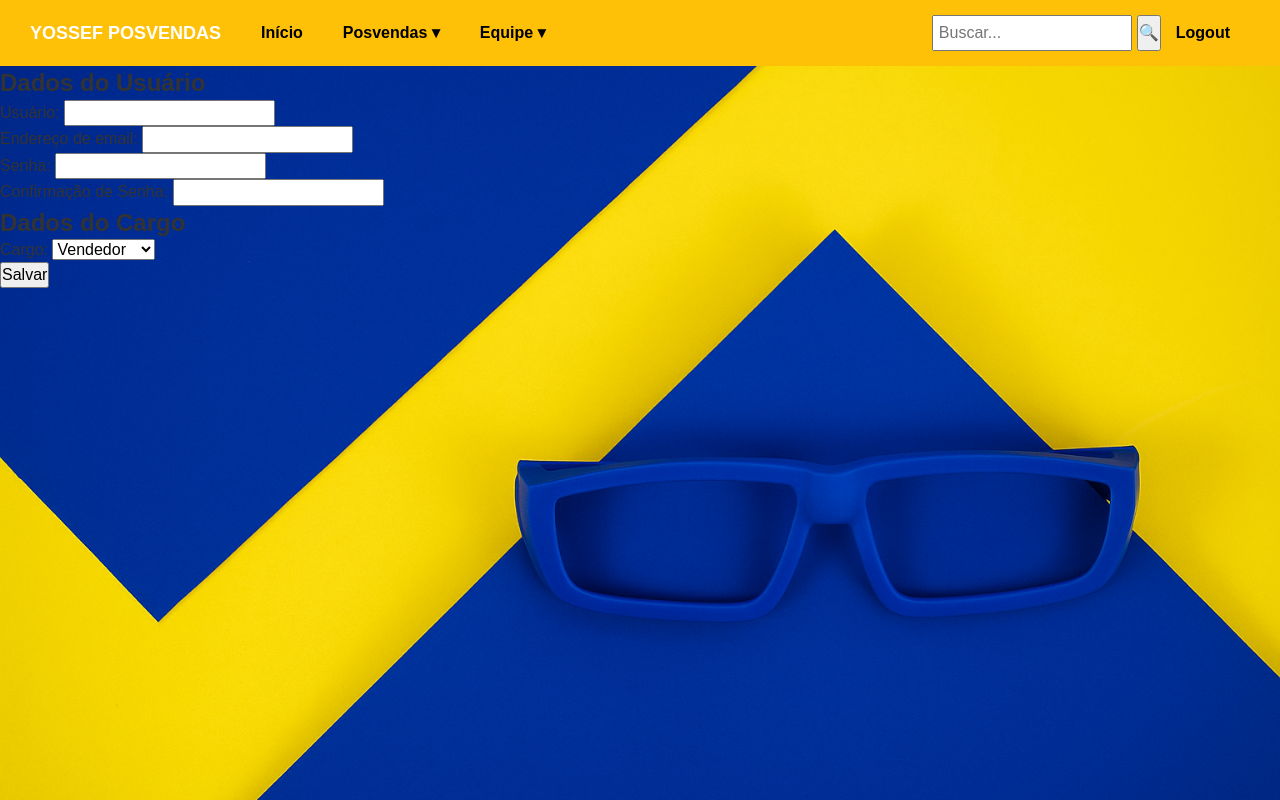
After one commit to PJKTDELFOS/posvendapamela, a Django app: page /cadastrar_equipe in a window 1280 px wide. The commit adds this page. Run offline with Django 5.2, Linux system fonts and the light colour scheme; the visitor is signed in with stand-in values (Sample User, id 1); some libraries are stand-ins or nearby versions.

Commit message:
Creat view, atualização do forms,e estruturas dos templates

```diff
--- a/base_static/global/css/style.css
+++ b/base_static/global/css/style.css
@@ -1,3 +1,37 @@
+*,
+*::before,
+*::after {
+  box-sizing: border-box;
+  margin: 0;
+  padding: 0;
+}
+
+html, body {
+  height: 100%;
+  font-family: sans-serif;
+  line-height: 1.4;
+  -webkit-font-smoothing: antialiased;
+  -moz-osx-font-smoothing: grayscale;
+}
+
+img, picture, video, canvas, svg {
+  display: block;
+  max-width: 100%;
+}
+
+input, button, textarea, select {
+  font: inherit;
+}
+
+a {
+  text-decoration: none;
+  color: inherit;
+}
+
+ul, ol {
+  list-style: none;
+}
+
 
 body {
       background-image: url("../../imagens/plano_de_fundo_oculos_1.png");
@@ -9,28 +43,86 @@ body {
       background-position: center;
       background-repeat: no-repeat;
       background-size: cover;
+    }
+
+.navbar-title {
+  color: white;
+  font-weight: bold;
+  font-size: 18px;
+  margin-right: 20px;; /* espaço entre o título e os links */
+}
+
+body > p:first-child {
+  margin-top: 0 !important;
+}
+
+
+    .navbar {
+      background-color: #0d6efd;
+      padding: 15px 30px;
+
+      display: flex;
+      justify-content: space-between;
+      align-items: center;
+      transition: background-color 0.6s ease-in-out;
+    }
+
+    .navbar:hover {
+      background-color: #ffc107; /* amarelo ao passar o mouse */
+    }
+
+    .navbar a {
+      color: white;
+      text-decoration: none;
+      margin-right: 20px;
+      font-weight: bold;
+      position: relative;
+      transition: color 0.4s ease;
+    }
+
+    .navbar:hover a {
+      color: #000; /* links ficam pretos com fundo amarelo */
+    }
+
+    .navbar a:hover {
+      text-decoration: underline;
+    }
+
+    /* Container do dropdown */
+    .dropdown {
+      position: relative;
+      display: inline-block;
+    }
+
+    /* Menu suspenso */
+    .dropdown-content {
+      display: none;
+      position: absolute;
+      background-color: white;
+      min-width: 160px;
+      box-shadow: 0px 8px 16px rgba(0,0,0,0.2);
+      z-index: 1;
+      border-radius: 5px;
+      transition: all 0.3s ease;
+    }
+
+    .dropdown-content a {
+      color: #333;
+      padding: 10px 25px;
+      text-decoration: none;
+      display: block;
+      font-weight: normal;
+      transition: background 0.3s ease;
+    }
+
+    .dropdown-content a:hover {
+      background-color: #f1f1f1;
+    }
+
+    .dropdown:hover .dropdown-content {
+      display: block;
+    }
+
+.search{
 
 }
-
-h1 {
-    color: #00796b; /* verde escuro */
-    text-align: center;
-    margin-top: 40px;
-}
-
-p {
-    font-size: 18px;
-    text-align: center;
-    color: #555;
-}
-
-.test-box {
-    background-color: #ffffff;
-    border: 2px solid #0097a7;
-    padding: 20px;
-    margin: 40px auto;
-    width: 300px;
-    text-align: center;
-    border-radius: 8px;
-    box-shadow: 2px 2px 8px rgba(0,0,0,0.1);
-}
--- a/base_templates/global/base.html
+++ b/base_templates/global/base.html
@@ -4,12 +4,16 @@
 
 <head>
     {% include "global/partials/_head.html" %}
-
 </head>
 
+<body>
+{% include "global/partials/_header.html" %}
 
-<body>
-{%block content %}{% endblock %}
+<main>
+    {%block content %}{% endblock %}
+</main>
+
+
 
 
 
--- /dev/null
+++ b/base_templates/global/partials/_header.html
@@ -0,0 +1,44 @@
+{% if user.is_authenticated %}
+    <div class="navbar">
+        <div style="display: flex; align-items: center; gap: 20px;">
+            <p class="navbar-title">YOSSEF POSVENDAS</p>
+<!-- aumentar botoes -->
+            <a href="#">Início</a>
+
+            <div class="dropdown">
+                <a href="#">Posvendas ▾</a>
+                <div class="dropdown-content">
+                    <a href="#">Clientes</a>
+                    <a href="#">Vendas</a>
+                    <a href="#">Produtos</a>
+                    <a href="#">Ocorrencias</a>
+                </div>
+            </div>
+
+            <div class="dropdown"><!-- aqui fazer opçoes somente para gerencia em diante -->
+                <a href="#">Equipe ▾</a>
+                <div class="dropdown-content">
+                    <a href="#">Atualizar cadastro</a>
+                    <a href="#">ver o que fazer aqui</a>
+                </div>
+            </div>
+        </div>
+
+        <!-- search + logout separados na direita -->
+        <div style="display: flex; align-items: center; gap: 15px;">
+            <div class="search-bar">
+                <form action="#" method="get" style="display: flex; gap: 5px;">
+                    <input type="text" name="q" placeholder="Buscar..." required style="padding: 5px; width: 200px;">
+                    <button type="submit">🔍</button>
+                </form>
+            </div>
+            <a href="{% url 'posvendasapp:logout' %}">Logout</a>
+        </div>
+    </div>
+{% else %}
+    <div class="navbar">
+        <p class="navbar-title">YOSSEF POSVENDAS</p>
+        <a href="{% url 'posvendasapp:cadastrar_equipe' %}">Registrar </a>
+        <a href="#">Esqueceu sua senha</a>
+    </div>
+{% endif %}
--- a/posvendasapp/apps.py
+++ b/posvendasapp/apps.py
@@ -4,3 +4,6 @@ from django.apps import AppConfig
 class PosvendasappConfig(AppConfig):
     default_auto_field = 'django.db.models.BigAutoField'
     name = 'posvendasapp'
+
+    def ready(self):
+        import posvendasapp.signals
--- a/posvendasapp/forms.py
+++ b/posvendasapp/forms.py
@@ -16,76 +16,51 @@ class EquipeForm(forms.ModelForm):
 
 class UsuarioForm(forms.ModelForm):
     username = forms.CharField(max_length=150, required=True, label='Usuário')
-    password=forms.CharField(widget=forms.PasswordInput,max_length=255,required=True,label='Senha')
-
+    password = forms.CharField(widget=forms.PasswordInput, max_length=255, required=True, label='Senha')
     password2 = forms.CharField(widget=forms.PasswordInput, max_length=255, required=True, label='Confirmação de Senha')
-
-    def __init__(self,Usuario=None, *args, **kwargs):
-        super().__init__(*args, **kwargs)
-        self.Usuario = Usuario
-
     class Meta:
         model = User
-        fields =['username','email','password','password2']
+        fields = ['username', 'email', ]
 
-
-    def validate_unique(self):
-        return
+    def __init__(self, *args, **kwargs):
+        self.Usuario = kwargs.pop('Usuario', None)
+        super().__init__(*args, **kwargs)
 
     def clean(self):
         cleaned_data = super().clean()
-        validation_error_msg={}
-        usuario_data=cleaned_data.get('username')#ficar de olho nesse, pode dar erro
+        print("cleaned_data no clean():", cleaned_data)
+        usuario_data = cleaned_data.get('username')
         email_data = cleaned_data.get('email')
         password_data = cleaned_data.get('password')
         password2_data = cleaned_data.get('password2')
-        usuario_db=User.objects.filter(username=usuario_data).first()
-        email_db=User.objects.filter(email=email_data).first()
-        erro_msg_user_exists='usuario ja existente'
-        erro_msg_email_exists = 'email ja cadastrado'
-        erro_msg_pass_match = 'senhas nao conferem'
-        erro_msg_pass_len = 'tamanho minimo de senha: 6 ou mais caracteres'
-        erro_msg_required='campo obrigatorio'
-        print(self.cleaned_data)
+
+        usuario_db = User.objects.filter(username=usuario_data).first() if usuario_data else None
+        email_db = User.objects.filter(email=email_data).first() if email_data else None
+
         if self.Usuario:
-
             if usuario_db and usuario_db.id != self.Usuario.id:
-                validation_error_msg['username'] = erro_msg_user_exists
+                self.add_error('username', 'usuario ja existente')
             if email_db and email_db.id != self.Usuario.id:
-                    validation_error_msg['email'] = erro_msg_email_exists
-
-            if password_data and password2_data:
-                if password_data != password2_data:
-                    validation_error_msg['password'] = erro_msg_pass_match
-                    validation_error_msg['password2'] = erro_msg_pass_match
-                if len(password_data) < 6:
-                    validation_error_msg['password'] = erro_msg_pass_len
-                if not re.search(r'[a-zA-Z]', password_data) or not re.search(r'\d', password_data):
-                    validation_error_msg['password'] = "A senha deve conter pelo menos uma letra e um número."
-            else:
-                if not password_data:
-                    validation_error_msg['password'] = erro_msg_required
-                if not password2_data:
-                    validation_error_msg['password2'] = erro_msg_required
+                self.add_error('email', 'email ja cadastrado')
         else:
             if usuario_db:
-                validation_error_msg['username']=erro_msg_user_exists
+                self.add_error('username', 'usuario ja existente')
             if email_db:
-                validation_error_msg['email']=erro_msg_email_exists
-            if not password_data:
-                validation_error_msg['password']=erro_msg_required
-            if not password2_data:
-                validation_error_msg['password2']=erro_msg_required
+                self.add_error('email', 'email ja cadastrado')
 
-            if password_data != password2_data:
-                validation_error_msg['password'] = erro_msg_pass_match
-                validation_error_msg['password2'] = erro_msg_pass_match
+        if not password_data:
+            self.add_error('password', 'campo obrigatorio')
+        if not password2_data:
+            self.add_error('password2', 'campo obrigatorio')
 
+        if password_data and password2_data and password_data != password2_data:
+            self.add_error('password', 'senhas nao conferem')
+            self.add_error('password2', 'senhas nao conferem')
+
+        if password_data:
+            if len(password_data) < 6:
+                self.add_error('password', 'tamanho minimo de senha: 6 ou mais caracteres')
             if not re.search(r'[a-zA-Z]', password_data) or not re.search(r'\d', password_data):
-                validation_error_msg['password'] = "A senha deve conter pelo menos uma letra e um número."
+                self.add_error('password', 'A senha deve conter pelo menos uma letra e um número.')
 
-            if len(password_data) < 6:
-                validation_error_msg['password'] = erro_msg_pass_len
-
-        if validation_error_msg:
-            raise(forms.ValidationError(validation_error_msg))
+        return cleaned_data
--- /dev/null
+++ b/posvendasapp/templates/posvendasapp/cadastro_att_equipe.html
@@ -0,0 +1,22 @@
+{% extends "global/base.html" %}
+{% load crispy_forms_tags %}
+
+
+{%block content %}
+
+    <form method="post">
+    {% csrf_token %}
+    <h2>Dados do Usuário</h2>
+        {{ form_usuario.non_field_errors }}
+    {{ form_usuario.as_p }}
+    {% csrf_token %}
+    <h2>Dados do Cargo</h2>
+        {{ form_equipe.non_field_errors }}
+    {{ form_equipe.as_p }}
+
+    <button type="submit">Salvar</button>
+</form>
+
+
+
+{% endblock %}
--- a/posvendasapp/urls.py
+++ b/posvendasapp/urls.py
@@ -25,10 +25,19 @@ app_name = 'posvendasapp'
 
 urlpatterns = [
     path('', views.Login.as_view(), name='login_sistema'),
-    path('menuinicial', views.testelogin, name='menuinicial'),
+
+    path('logout', views.Logout.as_view(),name='logout'),
+    path('menuinicial/', views.testelogin, name='menuinicial'),
+
+    path('cadastrar_equipe', views.CadastrarEquipe.as_view(), name='cadastrar_equipe'),
+
+
 
     # path('',views.posvendasteste,name='posvendasapp'),
-    path('fichacliente',views.renderizarfechacliente,name='fichacliente'),
+
+    path('tabela_equipe', views.teste_tabelaEquipe, name='tabela_equipe'),
+
+
 
 
 ]
--- a/posvendasapp/views.py
+++ b/posvendasapp/views.py
@@ -3,6 +3,30 @@ from django.shortcuts import HttpResponse
 from django.contrib.auth.decorators import login_required
 from django.contrib.auth.views import LoginView
 from django.urls import reverse_lazy
+from django.contrib.auth import authenticate, login, logout
+from django.shortcuts import get_object_or_404,redirect,render,HttpResponse
+from django.views.generic.list import ListView,View
+from django.contrib.auth.mixins import LoginRequiredMixin
+from django.contrib.auth.mixins import LoginRequiredMixin
+from django.contrib.auth.views import LoginView,LogoutView
+from django.views.generic.list import ListView,View
+from django.views.generic.detail import DetailView
+from django.shortcuts import get_object_or_404,redirect,render,HttpResponse
+from . import models
+from . import forms
+from django.views.generic.edit import CreateView,UpdateView,DeleteView
+from django.db.models import Q
+import os
+from django.conf import settings
+import shutil
+from django.shortcuts import get_object_or_404
+from django.urls import reverse_lazy
+from django.views.generic import CreateView
+from django.contrib import messages
+from django.contrib.auth.decorators import login_required
+from django.contrib.auth import authenticate, login
+from.models import *
+from .forms import *
 
 # Create your views here.
 
@@ -10,13 +34,6 @@ from django.urls import reverse_lazy
 
 # Create your views here.
 
-
-def posvendasteste(request):
-    return HttpResponse('estou no posvendas')
-
-
-def renderizarfechacliente(request):
-    return render(request, 'posvendasapp/cliente_ficha.html')
 
 class Login(LoginView):
     template_name = 'posvendasapp/tela_login.html'
@@ -26,7 +43,61 @@ class Login(LoginView):
     def get_success_url(self):
         return self.success_url
 
-
+class Logout(LoginRequiredMixin,View):
+    def get(self,*args,**kwargs):
+        logout(self.request)
+        return redirect('posvendasapp:login_sistema')
 @login_required
 def testelogin(request):
-    return render(request, 'posvendasapp/menu_inicial.html')
+    return render(request, 'posvendasapp/vendas.html')
+
+
+class CadastrarEquipe(View):
+    template_name = 'posvendasapp/cadastro_att_equipe.html'
+    def get(self, request, *args, **kwargs):
+        form_usuario=UsuarioForm()
+        form_equipe=EquipeForm()
+            #aqui passa o contexto para os 2 formularios
+        return render(request, self.template_name,{
+            'form_usuario':form_usuario,
+            'form_equipe':form_equipe,
+        })
+
+    def post(self, request, *args, **kwargs):
+        form_usuario = UsuarioForm(request.POST,Usuario=None)
+        form_equipe = EquipeForm(request.POST)
+
+        print("POST recebido:", request.POST)
+
+        usuario_valido = form_usuario.is_valid()
+        equipe_valida = form_equipe.is_valid()
+
+        if not usuario_valido:
+            print('esta com algum erro no usuario')
+            print('Erros Usuário:', form_usuario.errors.as_data())
+
+        if not equipe_valida:
+            print('esta com algum erro na equipe')
+            print('Erros Equipe:', form_equipe.errors.as_json())
+
+        if usuario_valido and equipe_valida:
+            user = form_usuario.save(commit=False)
+            user.set_password(form_usuario.cleaned_data['password'])
+            user.save()
+
+            equipe = form_equipe.save(commit=False)
+            equipe.Usuario = user
+            equipe.save()
+
+            print("Redirecionando para tabela_equipe")
+            return redirect('posvendasapp:tabela_equipe')
+
+        return render(request, self.template_name, {
+            'form_usuario': form_usuario,
+            'form_equipe': form_equipe,
+        })
+
+
+def teste_tabelaEquipe(request):
+    print('Vai redirecionar para tabela_equipe')
+    return render(request, 'posvendasapp/tabela_equipe.html')
```
Also changed, not shown: posvendasapp/signals.py (added, +13 -0 lines), posvendasapp/templates/posvendasapp/tabela_equipe.html (added, +11 -0 lines), posvendasapp/templates/posvendasapp/vendas.html (+12 -4 lines), posvendasapp/templates/posvendasapp/tela _login.html (renamed from posvendasapp/templates/posvendasapp/menu_inicial.html). Lines whose indentation alone changed are shown as unchanged.
